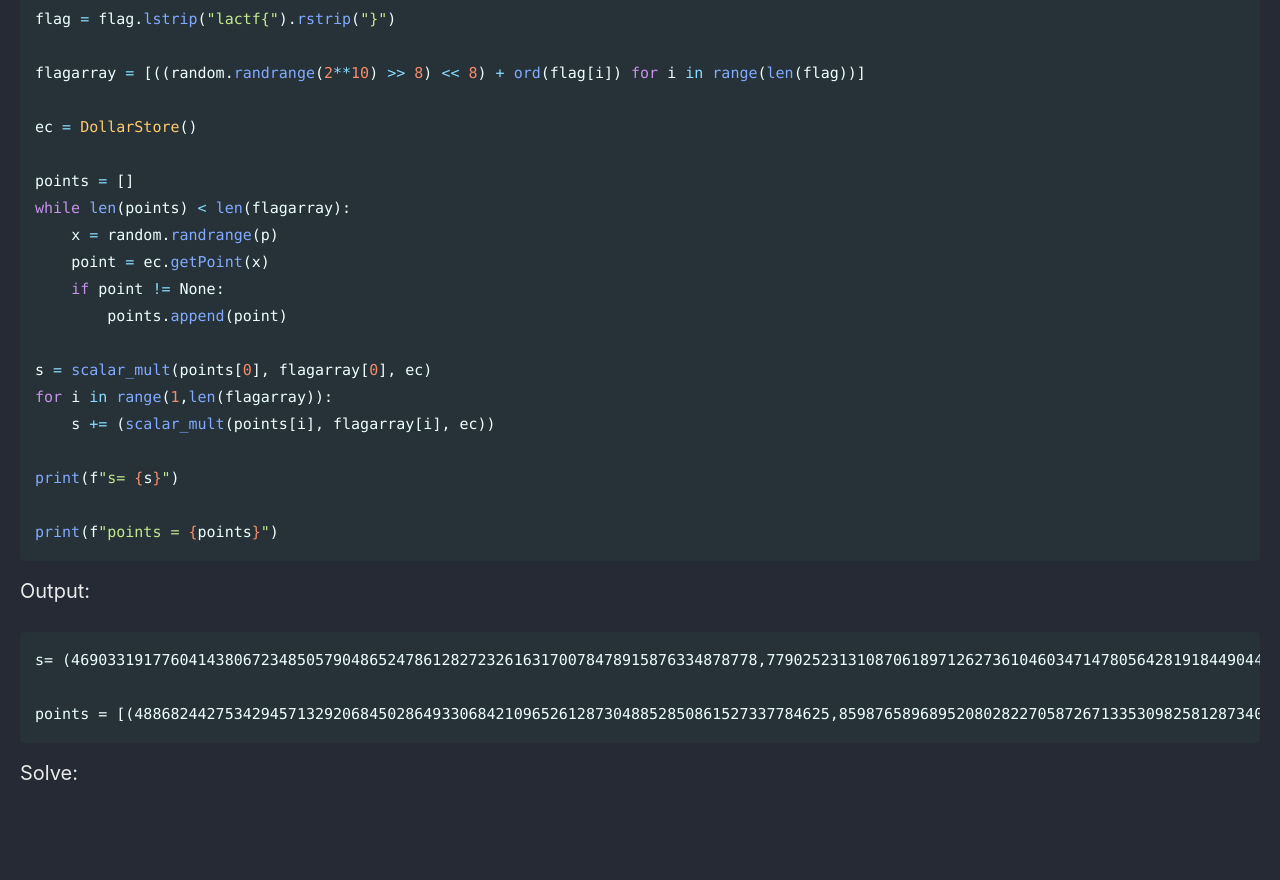
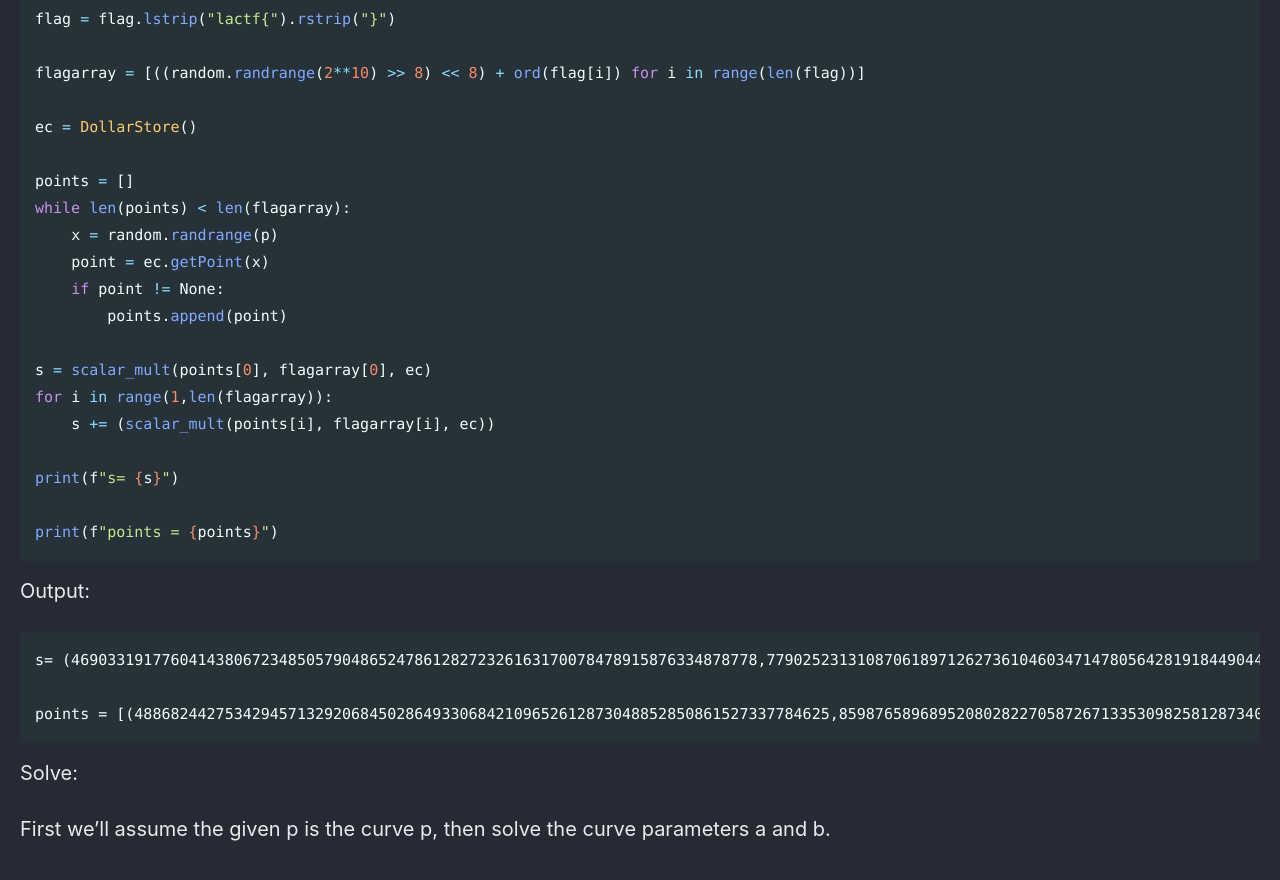
Before and after one commit to Connor-McCartney/Connor-McCartney.github.io, a Jekyll site: the page built from _pages/cryptography/ecc/budget-bag-LACTF-2024.md, in a window 1280 px wide and 900 px high, scrolled down 2645 px. Shown: the top 880 px of the window. Built offline with Jekyll 4.4.1, drawn with Linux system fonts in a browser that asks for light colours; cached includes are drawn as plain includes; before the commit the page ends 3489 px from its top, so only the background shows below that.

Commit message:
Update budget-bag-LACTF-2024.md

````diff
--- a/_pages/cryptography/ecc/budget-bag-LACTF-2024.md
+++ b/_pages/cryptography/ecc/budget-bag-LACTF-2024.md
@@ -127,3 +127,5 @@ points = [(488682442753429457132920684502864933068421096526128730488528508615273
 ```
 
 Solve:
+
+First we'll assume the given p is the curve p, then solve the curve parameters a and b.
````
